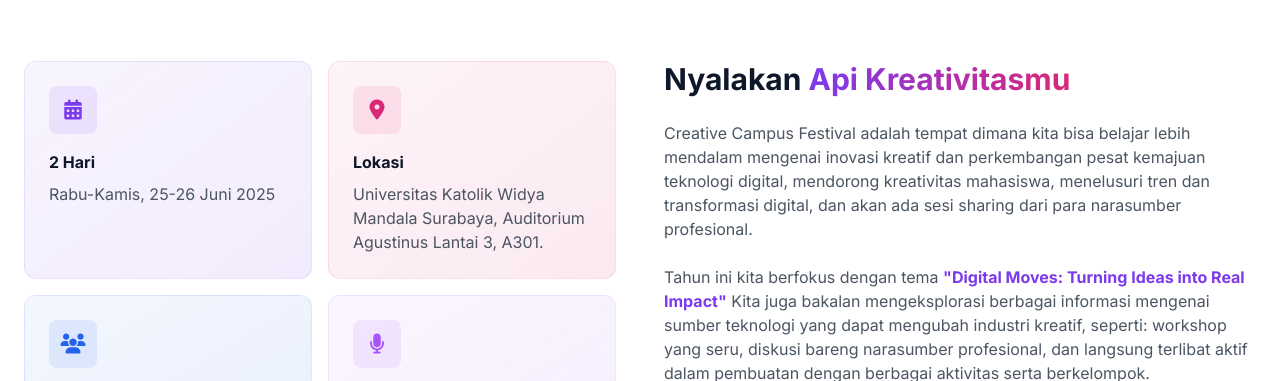
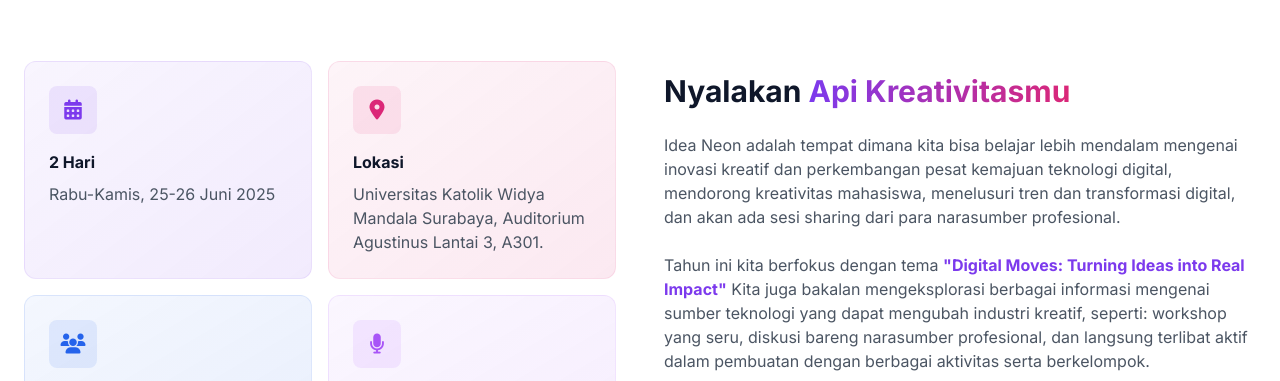
Before and after one commit to PaulineKristiani/event, a plain HTML site: page index.html in a window 1280 px wide. Shown: the part 954-1335 px from the top of the page. Drawn offline with nearby package versions, Linux system fonts and the light colour scheme.

Commit message:
Update index.html

```diff
--- a/index.html
+++ b/index.html
@@ -377,7 +377,7 @@
                 <div class="md:w-1/2 animate__animated animate__fadeInRight">
                     <h3 class="text-2xl md:text-3xl font-bold text-dark mb-6 leading-snug">Nyalakan <span class="gradient-text">Api Kreativitasmu</span></h3>
                     <p class="text-gray-600 mb-6">
-                        Creative Campus Festival adalah tempat dimana kita bisa belajar lebih mendalam mengenai inovasi kreatif dan perkembangan pesat kemajuan teknologi digital, mendorong kreativitas mahasiswa, menelusuri tren dan transformasi digital, dan akan ada sesi sharing dari para narasumber profesional.
+                        Idea Neon adalah tempat dimana kita bisa belajar lebih mendalam mengenai inovasi kreatif dan perkembangan pesat kemajuan teknologi digital, mendorong kreativitas mahasiswa, menelusuri tren dan transformasi digital, dan akan ada sesi sharing dari para narasumber profesional.
                     <p class="text-gray-600 mb-8">
                         Tahun ini kita berfokus dengan tema <span class="font-bold text-primary">"Digital Moves: Turning Ideas into Real Impact"</span> Kita juga bakalan mengeksplorasi berbagai informasi mengenai sumber teknologi yang dapat mengubah industri kreatif, seperti: workshop yang seru, diskusi bareng narasumber profesional, dan langsung terlibat aktif dalam pembuatan dengan berbagai aktivitas serta berkelompok.
                     </p>
```
